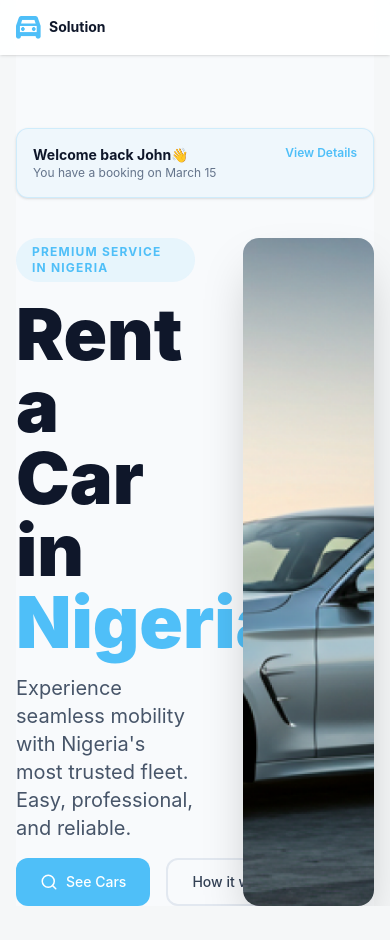
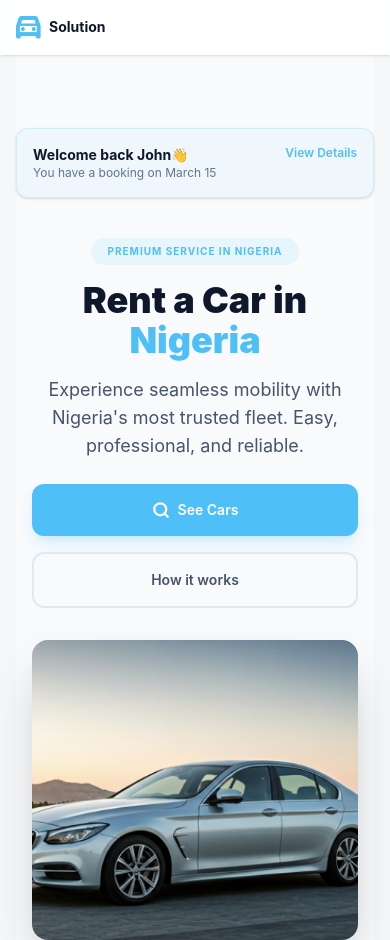
Before and after one commit to Oluwabillionz96/car-rentals-customer, a Next.js app: page / in a window 390 px wide. Before the commit the page ends 906 px from the top, so only its background shows below. Built offline with nearby package versions, Linux system fonts and the light colour scheme.

Commit message:
Update hero-section.tsx

```diff
--- a/components/hero-section.tsx
+++ b/components/hero-section.tsx
@@ -4,36 +4,36 @@ import Link from "next/link";
 
 const HeroSection = () => {
   return (
-    <section className="flex gap-12">
-      <div className="w-1/2 space-y-4">
-        <p className="w-fit uppercase rounded-full text-primary text-xs font-bold tracking-widest bg-primary/10 px-4 py-1.5">
+    <section className="flex flex-col md:flex-row gap-8 md:gap-12 px-4 md:px-0">
+      <div className="w-full md:w-1/2 space-y-4 md:space-y-6">
+        <p className="w-fit uppercase rounded-full text-primary text-[10px] md:text-xs font-bold tracking-widest bg-primary/10 px-4 py-1.5 mx-auto md:mx-0">
           Premium Service in Nigeria
         </p>
-        <h1 className="text-7xl font-black text-text-100">
+        <h1 className="text-4xl md:text-7xl font-black text-text-100 text-center md:text-left leading-[1.1]">
           Rent a Car in <span className="text-primary">Nigeria</span>
         </h1>
-        <p className="text-xl text-text-200">
+        <p className="text-lg md:text-xl text-text-200 text-center md:text-left max-w-xl mx-auto md:mx-0">
           Experience seamless mobility with Nigeria's most trusted fleet. Easy,
           professional, and reliable.
         </p>
-        <div className="flex gap-4">
+        <div className="flex flex-col sm:flex-row gap-4 pt-2">
           <Link
             href="#"
-            className="flex items-center w-full justify-center gap-2 bg-primary text-white px-6 py-3 rounded-xl font-medium text-sm transition-all hover:opacity-90 active:scale-95 whitespace-nowrap"
+            className="flex items-center justify-center gap-2 bg-primary text-white px-8 py-4 rounded-xl font-semibold text-sm transition-all hover:opacity-90 active:scale-95 shadow-lg shadow-primary/20"
           >
-            <Search size={18} />
+            <Search size={18} strokeWidth={3} />
             See Cars
           </Link>
           <Link
             href="#"
-            className="flex items-center w-full justify-center gap-2 border-2 border-[#E2E8F0] text-[#334155] px-6 py-3 rounded-xl font-medium text-sm transition-all hover:opacity-90 active:scale-95 whitespace-nowrap"
+            className="flex items-center justify-center gap-2 border-2 border-[#E2E8F0] text-text-200 px-8 py-4 rounded-xl font-semibold text-sm transition-all hover:bg-slate-50 active:scale-95"
           >
             How it works
           </Link>
         </div>
       </div>
-      <div className="relative flex-1 rounded-2xl overflow-hidden shadow-2xl">
-        <Image src={"/hero-car.png"} alt="" fill className="object-cover" />
+      <div className="relative w-full h-[300px] sm:h-[400px] md:h-auto md:flex-1 rounded-2xl overflow-hidden shadow-2xl">
+        <Image src={"/hero-car.png"} alt="Premium car rental Nigeria" fill className="object-cover" priority />
       </div>
     </section>
   );
```
